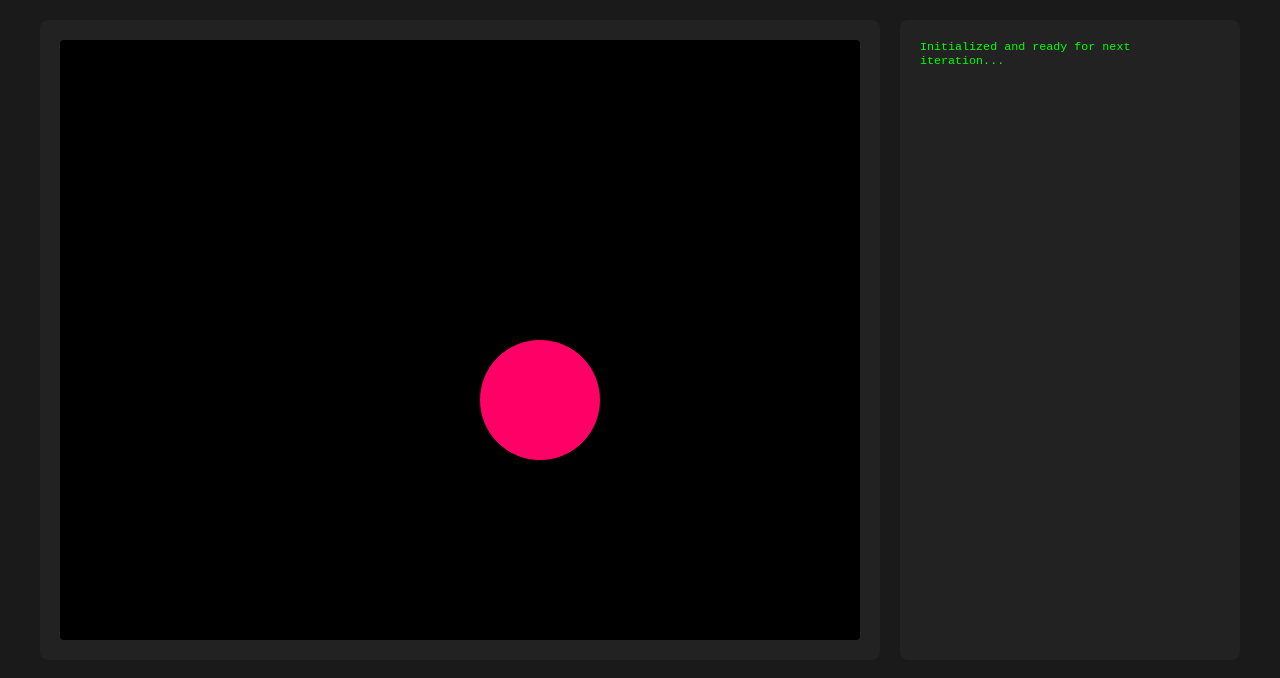
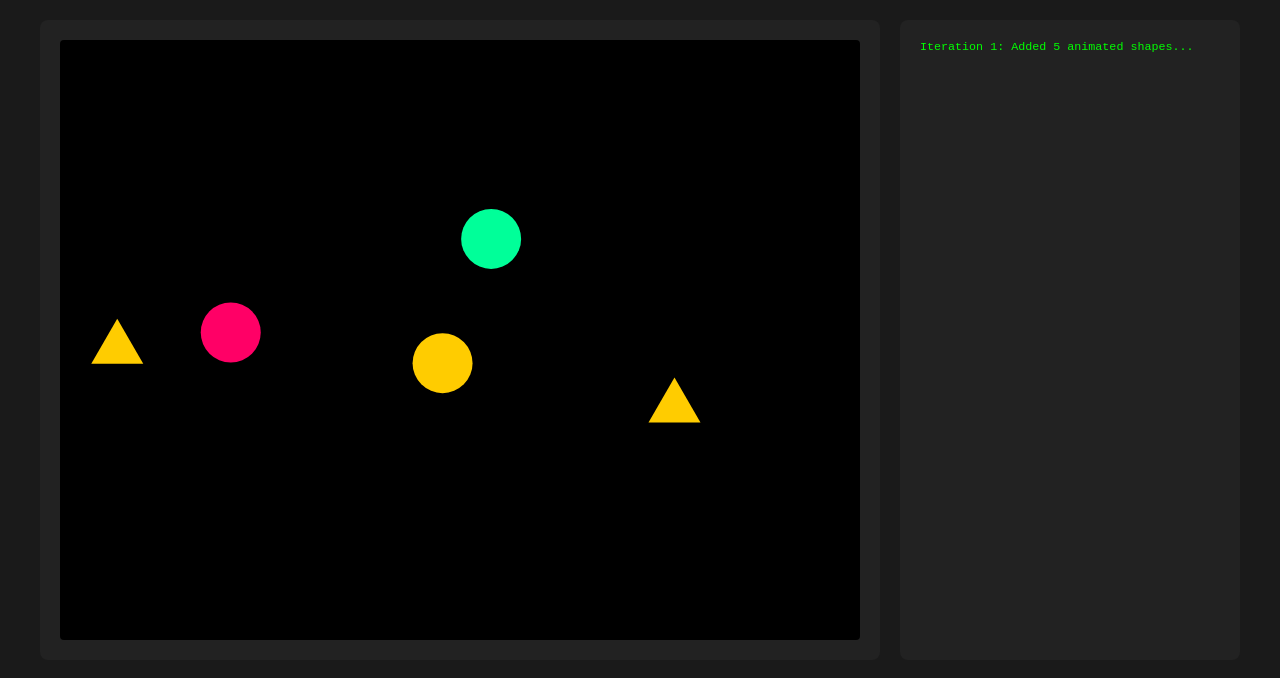
Before and after one commit to websimapi/websim-ai-playground, a plain HTML site: page index.html in a window 1280 px wide. Drawn offline with Linux system fonts and the light colour scheme.

Commit message:
v2: !iterate

```diff
--- a/main.js
+++ b/main.js
@@ -1,34 +1,68 @@
 // State management
 const state = {
-  iteration: 0,
+  iteration: 1,
   elements: [],
   config: {
-    // AI can modify these values in future iterations
     colors: ['#ff0066', '#00ff99', '#0066ff', '#ffcc00'],
-    speed: 1,
-    complexity: 1
+    speed: 1.2,
+    complexity: 2,
+    shapes: ['circle', 'polygon', 'rect'],
+    maxElements: 5
   }
 };
 
+// Generate random position within SVG bounds
+function randomPosition() {
+  return {
+    x: Math.random() * 700 + 50,
+    y: Math.random() * 500 + 50
+  };
+}
+
+// Create a random shape
+function createShape() {
+  const shape = state.config.shapes[Math.floor(Math.random() * state.config.shapes.length)];
+  const color = state.config.colors[Math.floor(Math.random() * state.config.colors.length)];
+  const pos = randomPosition();
+
+  const element = document.createElementNS("http://www.w3.org/2000/svg", shape);
+
+  if (shape === 'circle') {
+    element.setAttribute("cx", pos.x);
+    element.setAttribute("cy", pos.y);
+    element.setAttribute("r", "30");
+  } else if (shape === 'rect') {
+    element.setAttribute("x", pos.x);
+    element.setAttribute("y", pos.y);
+    element.setAttribute("width", "60");
+    element.setAttribute("height", "60");
+  } else if (shape === 'polygon') {
+    const points = `${pos.x},${pos.y - 30} ${pos.x + 26},${pos.y + 15} ${pos.x - 26},${pos.y + 15}`;
+    element.setAttribute("points", points);
+  }
+
+  element.setAttribute("fill", color);
+  element.style.animation = `${Math.random() > 0.5 ? 'pulse' : 'spin'} ${2 / state.config.speed}s infinite`;
+
+  return element;
+}
+
 // Initialize the playground
 function init() {
-  const canvas = document.getElementById('canvas');
   const content = document.getElementById('dynamic-content');
+  const status = document.getElementById('status');
 
   // Clear previous content
   content.innerHTML = '';
 
-  // Add initial shape
-  const circle = document.createElementNS("http://www.w3.org/2000/svg", "circle");
-  circle.setAttribute("cx", "400");
-  circle.setAttribute("cy", "300");
-  circle.setAttribute("r", "50");
-  circle.setAttribute("fill", state.config.colors[0]);
+  // Add multiple shapes
+  for (let i = 0; i < state.config.maxElements; i++) {
+    const shape = createShape();
+    content.appendChild(shape);
+    state.elements.push(shape);
+  }
 
-  content.appendChild(circle);
-
-  // Add basic animation
-  circle.style.animation = "pulse 2s infinite";
+  status.textContent = `Iteration ${state.iteration}: Added ${state.config.maxElements} animated shapes...`;
 }
 
 // Animation keyframes
@@ -39,6 +73,11 @@ style.textContent = `
     50% { transform: scale(1.2); }
     100% { transform: scale(1); }
   }
+
+  @keyframes spin {
+    0% { transform: rotate(0deg); }
+    100% { transform: rotate(360deg); }
+  }
 `;
 document.head.appendChild(style);
 
--- a/style.css
+++ b/style.css
@@ -38,4 +38,9 @@ body {
   font-size: 0.9em;
   color: #0f0;
   font-family: monospace;
+  margin-bottom: 15px;
 }
+
+#canvas * {
+  transform-origin: center;
+}
```
